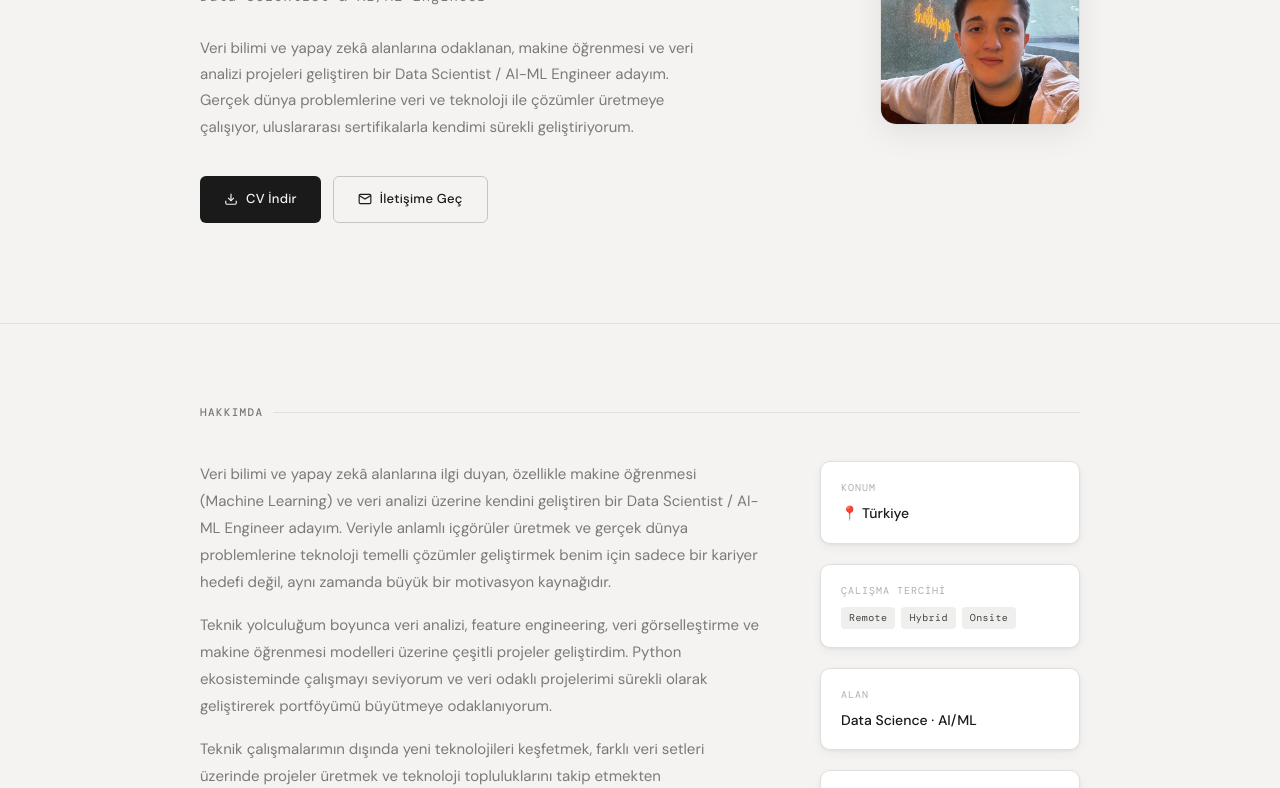
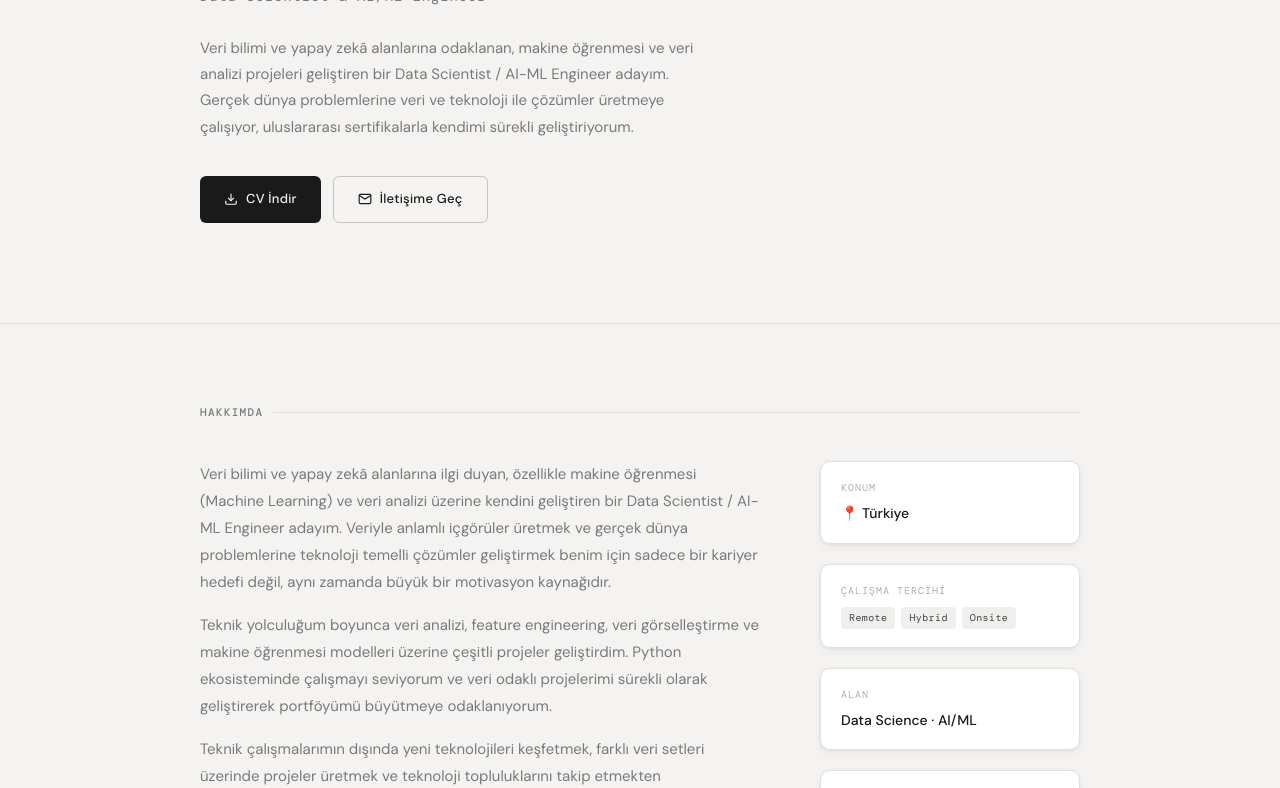
Before and after one commit to fatihselimbaytar/fatihselimbaytar.github.io, a plain HTML site: page index.html in a window 1280 px wide. Shown: the part 312-1100 px from the top of the page. Drawn offline with nearby package versions, Linux system fonts and the light colour scheme; a web font is replaced by a local one.

Commit message:
Remove a profile image

```diff
--- a/index.html
+++ b/index.html
@@ -828,11 +828,6 @@
           </a>
         </div>
       </div>
-      <div class="hero-photo">
-        <!-- FOTOĞRAF: image.png dosyanı projeye ekle, aşağıdaki placeholder silinecek -->
-        <img src="image.jpg" alt="Fatih Selim Baytar"
-             onerror="this.parentElement.innerHTML='<div class=\'hero-photo-placeholder\'><svg width=\'48\' height=\'48\' viewBox=\'0 0 24 24\' fill=\'none\' stroke=\'currentColor\' stroke-width=\'1\'><path d=\'M20 21v-2a4 4 0 0 0-4-4H8a4 4 0 0 0-4 4v2\'/><circle cx=\'12\' cy=\'7\' r=\'4\'/></svg><span>image.png</span></div>'" />
-      </div>
     </div>
   </div>
 </section>
```
